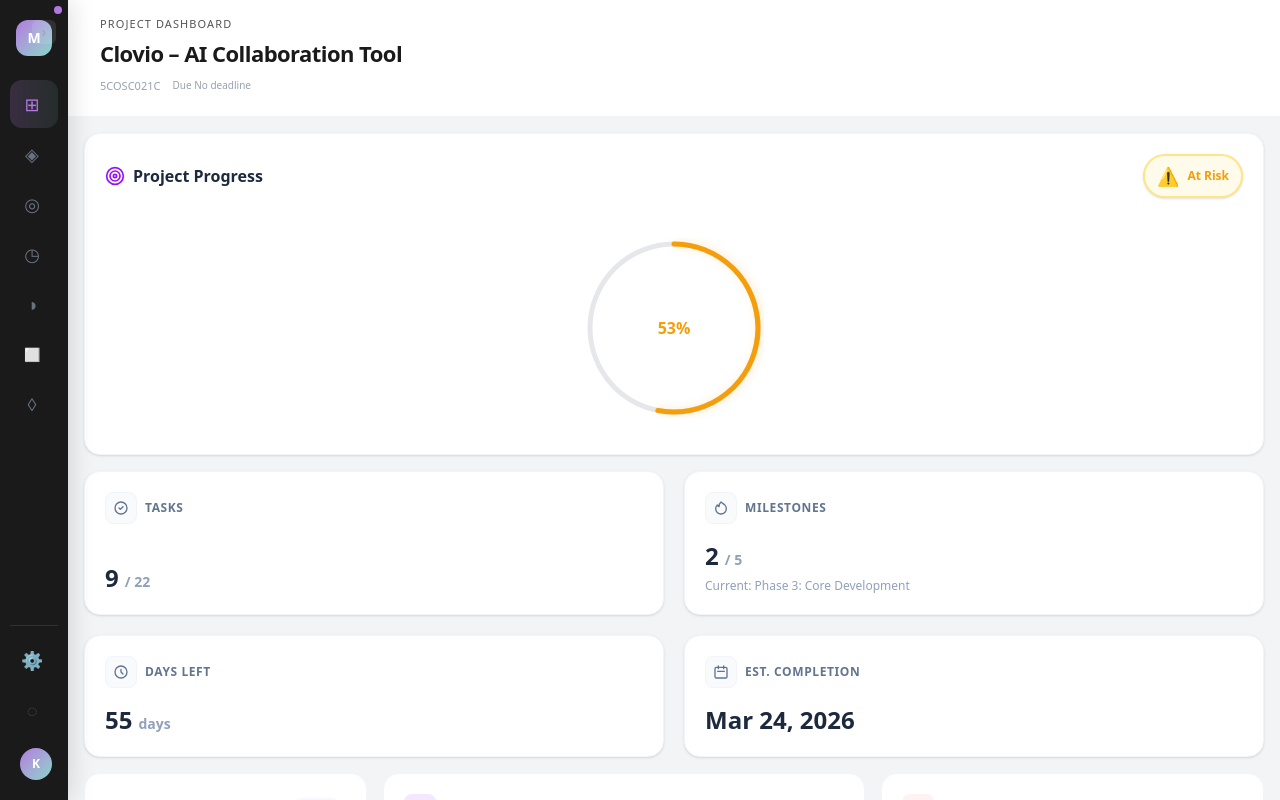
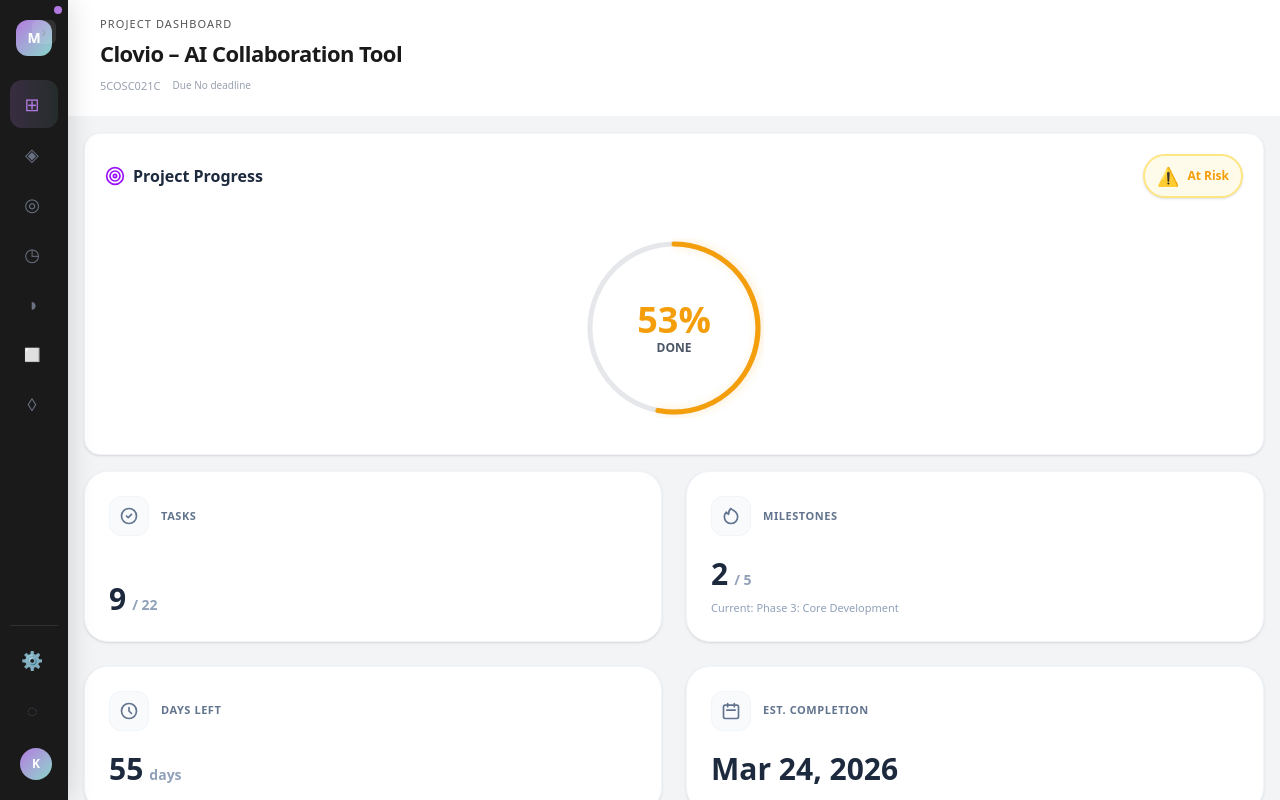
Before and after one commit to SDGP-Clovio/clovio-platform, a React (Vite) app in the folder frontend/: page /tracking/1 in a window 1280 px wide. Built offline with nearby package versions, Linux system fonts and the light colour scheme.

Commit message:
project dashboard spacing fixed

```diff
--- a/frontend/src/components/Progress/CircularProgress.tsx
+++ b/frontend/src/components/Progress/CircularProgress.tsx
@@ -22,6 +22,15 @@ export default function CircularProgress({
   const radius = size / 2 - 6;
   const circumference = 2 * Math.PI * radius;
   const strokeDashoffset = circumference - (value / 100) * circumference;
+
+  let textSizeClass = "text-base font-black";
+  if (size >= 160) {
+    textSizeClass = "text-4xl font-extrabold";
+  } else if (size >= 120) {
+    textSizeClass = "text-2xl font-bold";
+  } else if (size >= 80) {
+    textSizeClass = "text-lg font-bold";
+  }
 
   return (
     <div className="flex flex-col items-center gap-2">
@@ -59,7 +68,7 @@ export default function CircularProgress({
 
         {/* Center text */}
         <div className="absolute inset-0 flex flex-col items-center justify-center">
-          <p className="text-base font-black" style={{ color }}>{value}%</p>
+          <p className={textSizeClass} style={{ color }}>{value}%</p>
           {label && <p className="text-xs text-gray-600 text-center font-semibold">{label}</p>}
         </div>
       </div>
--- a/frontend/src/components/Progress/ProgressBanner.tsx
+++ b/frontend/src/components/Progress/ProgressBanner.tsx
@@ -34,7 +34,7 @@ export default function ProgressBanner({
             value={overallProgress}
             size={180}
             color={color}
-            label=""
+            label="DONE"
           />
         </div>
       </div>
--- a/frontend/src/components/Progress/ProgressStats.tsx
+++ b/frontend/src/components/Progress/ProgressStats.tsx
@@ -74,19 +74,19 @@ export default function ProgressStats({ plan, dueDate }: ProgressStatsProps) {
   ];
 
   return (
-    <div className="h-full grid grid-cols-2 gap-5">
+    <div className="h-full grid grid-cols-2 gap-6">
       {stats.map((stat, idx) => (
-        <div key={idx} className="flex flex-col bg-white rounded-2xl border border-slate-100 p-5 shadow-sm transition-shadow hover:shadow-md flex-grow">
-          <div className="flex items-center gap-2 mb-4 text-slate-500">
-            <div className={`w-8 h-8 bg-slate-50 rounded-lg border border-slate-100 flex items-center justify-center flex-shrink-0`}>
+        <div key={idx} className="flex flex-col bg-white rounded-3xl border border-slate-100 p-6 shadow-sm transition-shadow hover:shadow-md flex-grow">
+          <div className="flex items-center gap-3 mb-5 text-slate-500">
+            <div className={`w-10 h-10 bg-slate-50 rounded-xl border border-slate-100 flex items-center justify-center flex-shrink-0 [&>svg]:w-5 [&>svg]:h-5`}>
                 {stat.icon}
               </div>
-              <p className="text-xs font-semibold uppercase tracking-wider">{stat.label}</p>
+              <p className="text-[11px] font-bold uppercase tracking-wider">{stat.label}</p>
             </div>
 
             {/* Value */}
             <div className="flex items-baseline gap-1.5 mt-auto">
-              <p className={`text-2xl font-extrabold text-slate-800`}>{stat.value}</p>
+              <p className={`text-3xl font-extrabold text-slate-800`}>{stat.value}</p>
               {(stat.total || stat.unit) && (
                 <p className="text-sm font-semibold text-slate-400">
                   {stat.total ? `/ ${stat.total}` : ''} {stat.unit || ''}
@@ -96,7 +96,7 @@ export default function ProgressStats({ plan, dueDate }: ProgressStatsProps) {
 
             {/* Subtext */}
             {stat.subtext && (
-              <p className="text-xs text-slate-400 mt-1.5 font-medium truncate">{stat.subtext}</p>
+              <p className="text-[11px] text-slate-400 mt-2 font-medium truncate">{stat.subtext}</p>
             )}
           </div>
         ))}
--- a/frontend/src/pages/ProjectDashboard.tsx
+++ b/frontend/src/pages/ProjectDashboard.tsx
@@ -166,11 +166,11 @@ const ProjectDashboard: React.FC = () => {
                         <div className="space-y-5">
                             {/* Top Row: Circular Progress & Unified Stats */}
                             <div className="grid grid-cols-1 xl:grid-cols-12 gap-5">
+                                <div className="xl:col-span-4">
+                                    <ProgressBanner overallProgress={calcOverallProgress(MOCK_PLAN.milestones)} />
+                                </div>
                                 <div className="xl:col-span-8">
                                     <ProgressStats plan={MOCK_PLAN} dueDate="2026-05-15" />
-                                </div>
-                                <div className="xl:col-span-4">
-                                    <ProgressBanner overallProgress={calcOverallProgress(MOCK_PLAN.milestones)} />
                                 </div>
                             </div>
 
```
